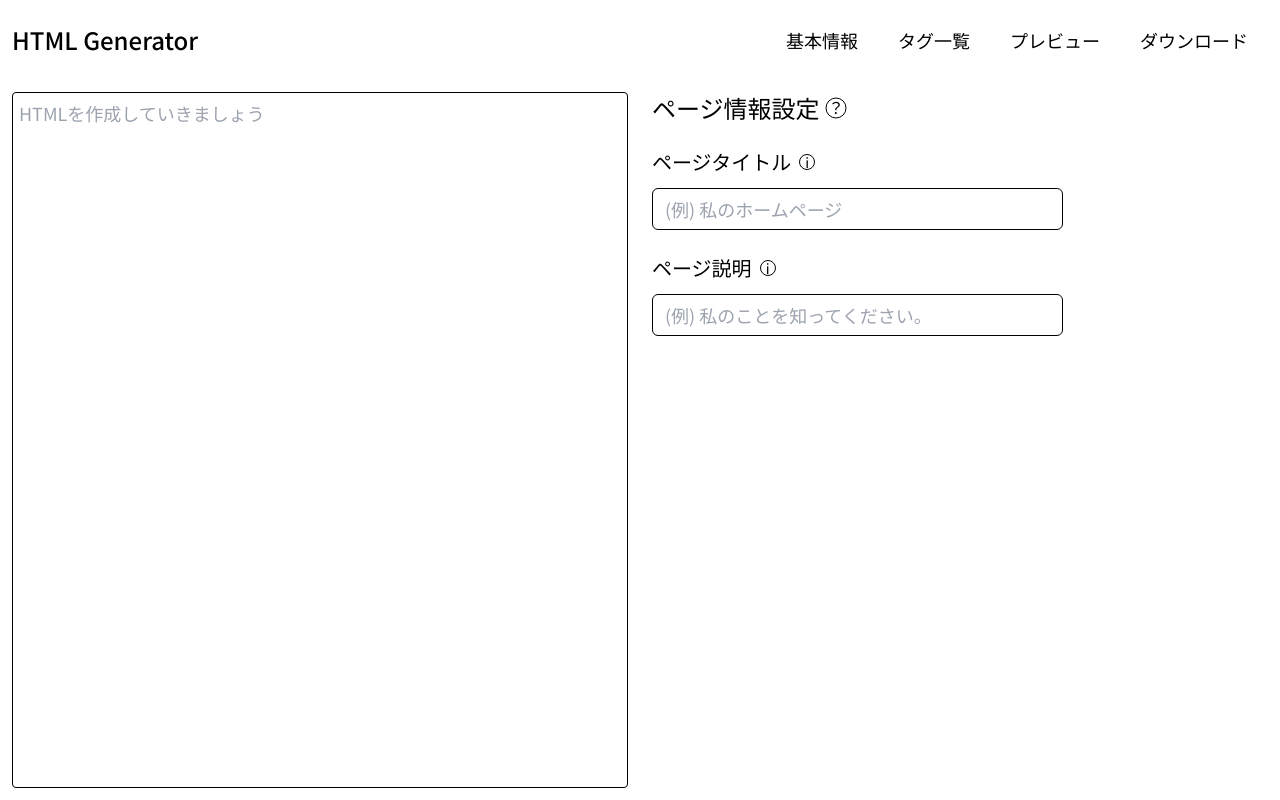
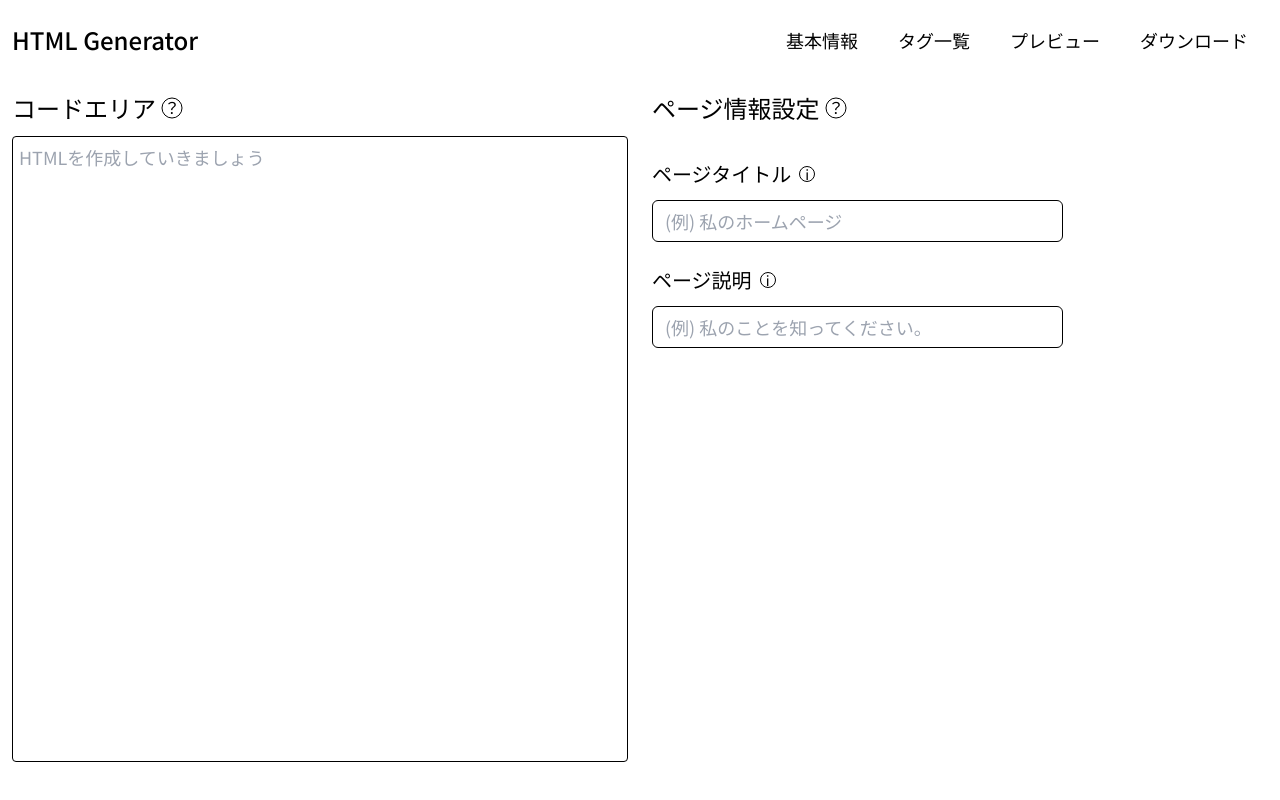
Before and after one commit to kazu51-gh/html-generator, a Next.js app: page / in a window 1280 px wide. Built offline with nearby package versions, Linux system fonts and the light colour scheme.

Commit message:
add title for code area

```diff
--- a/src/components/headings/pageTitle.tsx
+++ b/src/components/headings/pageTitle.tsx
@@ -7,9 +7,9 @@ type Props = {
 const PageTitle: FC<Props> = ({ title }) => {
   return(
     <div className="flex flex-row items-center w-full">
-      <h2 className="text-2xl">{title}</h2>
+      <h2 className="text-2xl mb-3">{title}</h2>
       <svg xmlns="http://www.w3.org/2000/svg" width="32" height="32" viewBox="0 0 32 32"
-        className="cursor-pointer"
+        className="cursor-pointer mb-3"
       >
         <circle cx="16" cy="16" r="10" fill="white" stroke="black" />
         <text x="8" y="22" font-size="16" font-family="inherit">？</text>
--- a/src/components/layout/codeArea.tsx
+++ b/src/components/layout/codeArea.tsx
@@ -1,4 +1,5 @@
 import { Dispatch, FC, SetStateAction } from "react";
+import PageTitle from "@/components/headings/pageTitle";
 
 type Props = {
   textareaData: string;
@@ -7,12 +8,15 @@ type Props = {
 
 const CodeArea: FC<Props> = ({ textareaData, setTextareaData }) => {
   return(
-    <textarea
-      className="border border-black p-1.5 resize-none rounded text-lg h-full w-full dark:bg-gray-700 dark:border-gray-500 dark:text-gray-300"
-      onChange={(e) => setTextareaData(e.target.value)}
-      placeholder="HTMLを作成していきましょう"
-      value={textareaData}
-    ></textarea>
+    <div className="h-full w-full">
+      <PageTitle title="コードエリア" />
+      <textarea
+        className="border border-black p-1.5 resize-none rounded text-lg h-[90%] w-full dark:bg-gray-700 dark:border-gray-500 dark:text-gray-300"
+        onChange={(e) => setTextareaData(e.target.value)}
+        placeholder="HTMLを作成していきましょう"
+        value={textareaData}
+      ></textarea>
+    </div>
   );
 }
 
```
